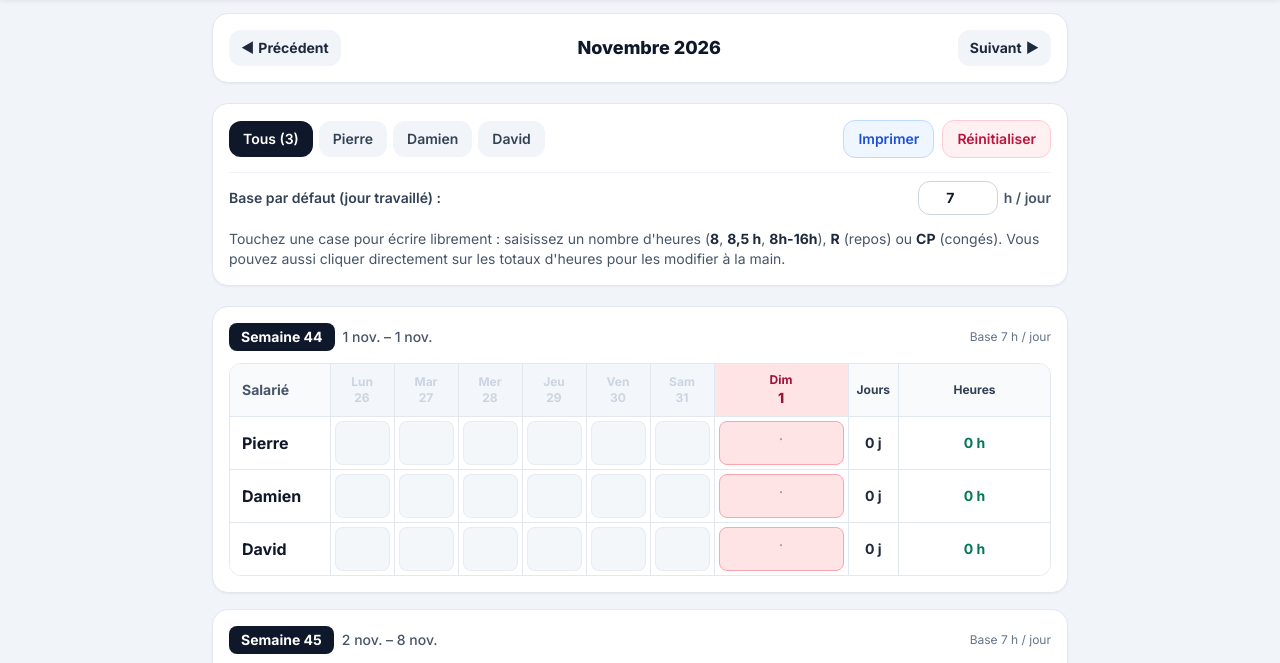
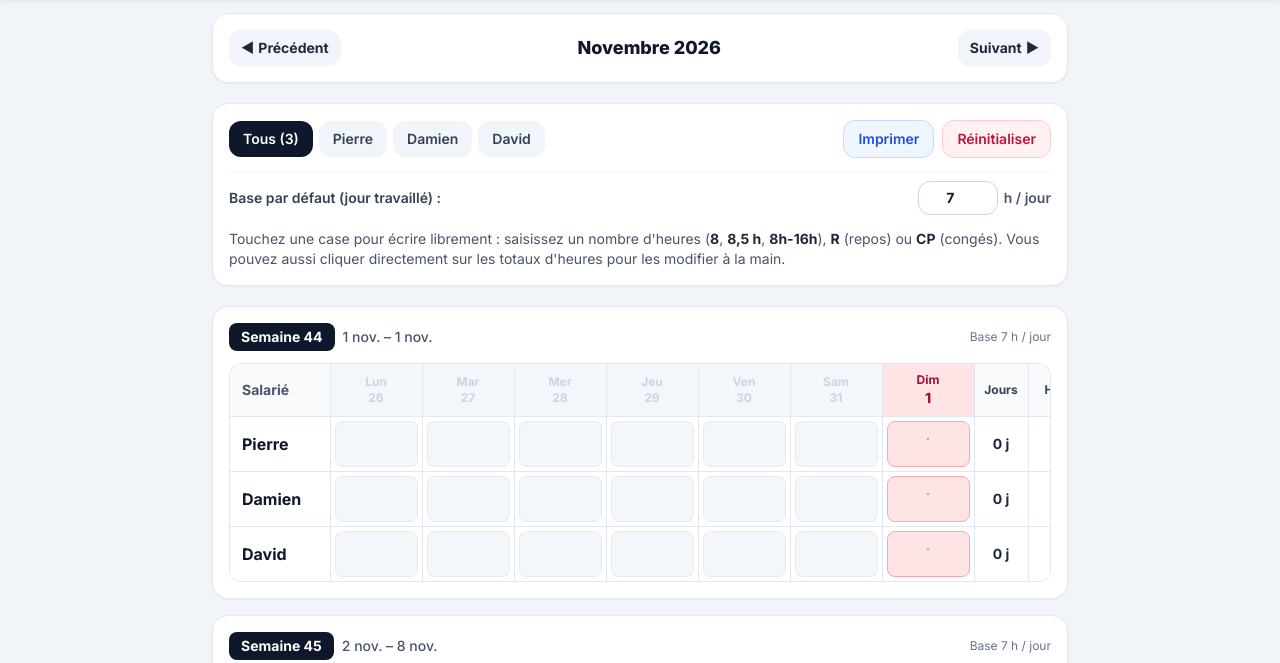
Before and after one commit to rolland862-cmd/D-barras-Express, a plain HTML site: page index.html in a window 1280 px wide. Shown: the part 75-738 px from the top of the page. Drawn offline with nearby package versions, Linux system fonts and the light colour scheme.

Commit message:
Update index.html

```diff
--- a/index.html
+++ b/index.html
@@ -42,17 +42,20 @@
       }
     }
 
+    /* Cases de saisie libre agrandies et élargies pour éviter toute coupure de mot */
     textarea.planning-cell {
       resize: none;
       overflow: hidden;
       white-space: pre-wrap;
-      overflow-wrap: break-word;
+      overflow-wrap: normal;
       word-break: normal;
+      hyphens: none;
       text-align: center;
-      line-height: 1.25;
+      line-height: 1.3;
       font-size: 14px;
       padding: 8px 4px;
-      min-height: 44px;
+      min-height: 46px;
+      min-width: 82px;
       font-family: inherit;
       display: block;
       width: 100%;
@@ -63,7 +66,7 @@
       text-align: center;
       font-weight: 700;
       width: 100%;
-      min-width: 58px;
+      min-width: 62px;
       padding: 4px 2px;
       border-radius: 0.5rem;
       outline: none;
@@ -110,7 +113,7 @@
   <!-- Contenu principal -->
   <main class="flex-1 w-full max-w-4xl mx-auto px-3 sm:px-5 py-4 space-y-5">
 
-    <!-- Barre de navigation des mois (accès aux mois précédents et suivants) -->
+    <!-- Barre de navigation des mois -->
     <section class="bg-white rounded-2xl p-3.5 sm:p-4 shadow-sm border border-slate-200 no-print" aria-label="Navigation par mois">
       <div class="flex items-center justify-between gap-2">
         <button
@@ -265,12 +268,10 @@
     const MONTH_SHORT = ['janv.', 'févr.', 'mars', 'avr.', 'mai', 'juin', 'juil.', 'août', 'sept.', 'oct.', 'nov.', 'déc.'];
     const DAY_LABELS = ['Lun', 'Mar', 'Mer', 'Jeu', 'Ven', 'Sam', 'Dim'];
 
-    // Suivi de la date système réelle (pour bascule automatique en temps réel au changement de mois)
     let systemNow = new Date();
     let systemYear = systemNow.getFullYear();
     let systemMonth = systemNow.getMonth();
 
-    // Mois et année actuellement affichés (modifiables via Précédent / Suivant)
     let activeYear = systemYear;
     let activeMonth = systemMonth;
 
@@ -427,7 +428,6 @@
 
       try {
         let raw = localStorage.getItem(getStorageKey(year, month));
-        // Récupération automatique des données enregistrées dans une version précédente du même mois
         if (!raw) {
           for (const legacyKey of getLegacyStorageKeys(year, month)) {
             const legacyRaw = localStorage.getItem(legacyKey);
@@ -508,7 +508,7 @@
 
     function autoFitCell(inp) {
       inp.style.height = 'auto';
-      const targetHeight = Math.max(44, inp.scrollHeight);
+      const targetHeight = Math.max(46, inp.scrollHeight);
       inp.style.height = `${targetHeight}px`;
     }
 
@@ -725,7 +725,7 @@
 
         weekDays.forEach((d) => {
           const th = document.createElement('th');
-          th.className = 'py-2 px-1 border-r border-slate-200 min-w-[56px] sm:min-w-[64px]';
+          th.className = 'py-2 px-1 border-r border-slate-200 min-w-[82px] sm:min-w-[92px]';
           if (!d.inCurrentMonth) {
             th.classList.add('bg-slate-100/70', 'text-slate-300');
             th.innerHTML = `<div class="text-xs">${d.dayLabel}</div><div class="text-xs">${d.dayOfMonth}</div>`;
@@ -739,12 +739,12 @@
         });
 
         const thDays = document.createElement('th');
-        thDays.className = 'py-2.5 px-2 border-r border-slate-200 text-xs text-slate-700 min-w-[50px]';
+        thDays.className = 'py-2.5 px-2 border-r border-slate-200 text-xs text-slate-700 min-w-[54px]';
         thDays.textContent = 'Jours';
         headRow.appendChild(thDays);
 
         const thHours = document.createElement('th');
-        thHours.className = 'py-2.5 px-2 text-xs text-slate-700 min-w-[68px]';
+        thHours.className = 'py-2.5 px-2 text-xs text-slate-700 min-w-[70px]';
         thHours.textContent = 'Heures';
         headRow.appendChild(thHours);
 
@@ -768,7 +768,7 @@
             td.className = 'p-1 border-r border-slate-200 align-middle';
 
             if (!d.inCurrentMonth) {
-              td.innerHTML = `<div class="w-full min-h-[44px] rounded-lg bg-slate-100/80 border border-slate-200/70"></div>`;
+              td.innerHTML = `<div class="w-full min-h-[46px] rounded-lg bg-slate-100/80 border border-slate-200/70"></div>`;
             } else {
               const code = getCellCode(employee, d.dayOfMonth, d.dateObj);
               const visual = getCellAppearance(code);
@@ -878,9 +878,6 @@
       tbody.appendChild(totalRow);
     }
 
-    /**
-     * Vérifie en temps réel si la date système a changé de mois (ex: passage à minuit le 1er du mois).
-     */
     function checkRealTimeMonthChange() {
       const freshNow = new Date();
       const freshYear = freshNow.getFullYear();
@@ -903,7 +900,6 @@
     function bindEvents() {
       const weeksContainer = document.getElementById('weeksContainer');
 
-      // Navigation Mois précédent / Mois suivant / Aujourd'hui
       document.getElementById('prevMonthBtn').addEventListener('click', () => {
         const prevDate = new Date(activeYear, activeMonth - 1, 1);
         switchToMonth(prevDate.getFullYear(), prevDate.getMonth());
@@ -921,7 +917,6 @@
         switchToMonth(systemYear, systemMonth);
       });
 
-      // Saisie libre dans les cases journalières
       weeksContainer.addEventListener('input', (e) => {
         const inp = e.target;
         if (!inp.classList || !inp.classList.contains('planning-cell')) return;
@@ -973,7 +968,6 @@
         saveState();
       });
 
-      // Modification directe des heures d'une semaine
       weeksContainer.addEventListener('focusin', (e) => {
         const hrInp = e.target;
         if (!hrInp.classList || !hrInp.classList.contains('hours-edit-input')) return;
@@ -1017,7 +1011,6 @@
         }
       });
 
-      // Modification directe des heures mensuelles dans le bilan
       const summaryBody = document.getElementById('summaryTableBody');
       summaryBody.addEventListener('focusin', (e) => {
         const mInp = e.target;
@@ -1049,7 +1042,6 @@
         }
       });
 
-      // Modification de la base horaire journalière
       document.getElementById('baseHoursInput').addEventListener('input', (e) => {
         const val = parseFloat(String(e.target.value).replace(',', '.'));
         if (!isNaN(val) && val >= 0 && val <= 24) {
@@ -1106,7 +1098,6 @@
         document.getElementById('toastBanner').classList.add('hidden');
       });
 
-      // Surveillance en temps réel du changement de mois (toutes les 30 s et au retour sur l'application)
       setInterval(checkRealTimeMonthChange, 30000);
       document.addEventListener('visibilitychange', () => {
         if (document.visibilityState === 'visible') {
```
